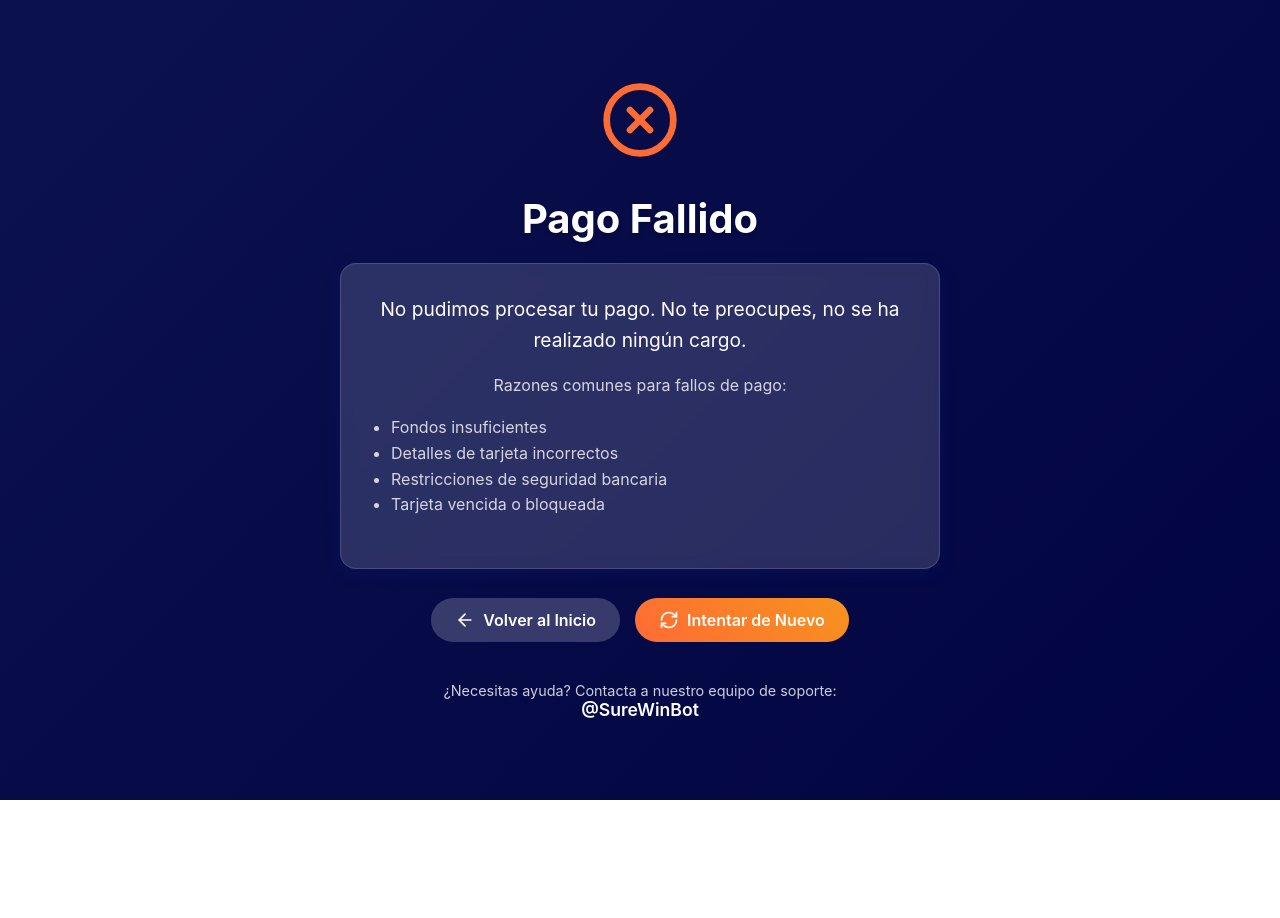
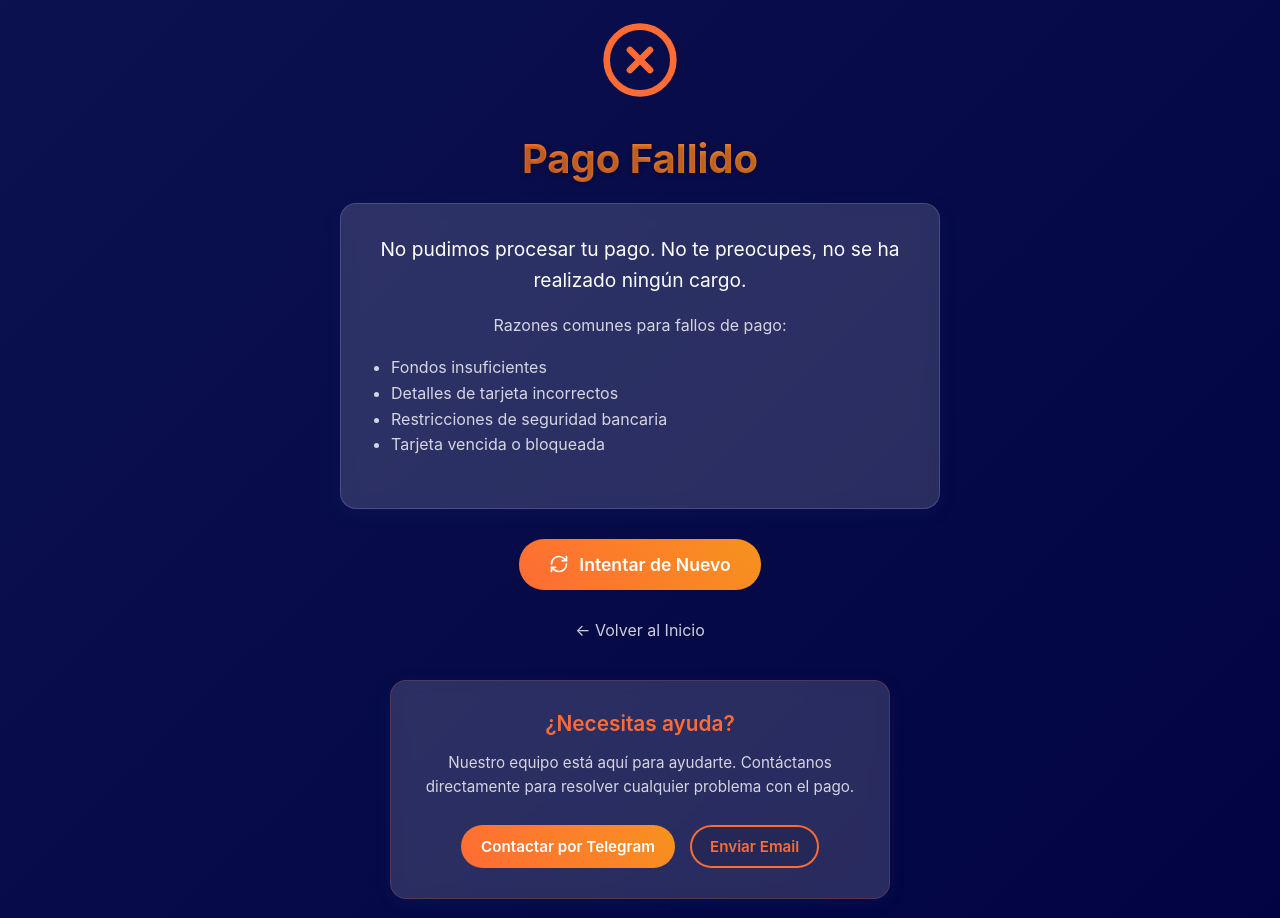
Before and after one commit to Santiago542/SureWinBotWeb, a React (Vite) app: page /payment-failed in a window 1280 px wide. Before the commit the page ends 800 px from the top, so only its background shows below. Built offline with nearby package versions, Linux system fonts and the light colour scheme.

Commit message:
Better styles

```diff
--- a/src/pages/NotFound.jsx
+++ b/src/pages/NotFound.jsx
@@ -48,7 +48,11 @@ const NotFound = () => {
           fontSize: 'clamp(3rem, 8vw, 6rem)',
           fontWeight: '900',
           marginBottom: '20px',
-          textShadow: '0 4px 8px rgba(0,0,0,0.3)'
+          textShadow: '0 4px 8px rgba(0,0,0,0.3)',
+          background: 'linear-gradient(45deg, #FF6B35, #F7931E)',
+          WebkitBackgroundClip: 'text',
+          WebkitTextFillColor: 'transparent',
+          backgroundClip: 'text'
         }}>
           404
         </h1>
@@ -57,7 +61,10 @@ const NotFound = () => {
           fontSize: '2rem',
           fontWeight: '700',
           marginBottom: '20px',
-          color: 'rgba(255,255,255,0.9)'
+          background: 'linear-gradient(45deg, #FF6B35, #F7931E)',
+          WebkitBackgroundClip: 'text',
+          WebkitTextFillColor: 'transparent',
+          backgroundClip: 'text'
         }}>
           Página No Encontrada
         </h2>
--- a/src/pages/PaymentCompleted.jsx
+++ b/src/pages/PaymentCompleted.jsx
@@ -37,7 +37,11 @@ const PaymentCompleted = () => {
           fontSize: '2.5rem',
           fontWeight: '700',
           marginBottom: '20px',
-          textShadow: '0 2px 4px rgba(0,0,0,0.3)'
+          textShadow: '0 2px 4px rgba(0,0,0,0.3)',
+          background: 'linear-gradient(45deg, #FF6B35, #F7931E)',
+          WebkitBackgroundClip: 'text',
+          WebkitTextFillColor: 'transparent',
+          backgroundClip: 'text'
         }}>
           ¡Pago Exitoso!
         </h1>
@@ -120,7 +124,7 @@ const PaymentCompleted = () => {
               gap: '5px'
             }}
           >
-          ← Volver a la Página Principal
+          ← Volver a Inicio
           </Link>
         </motion.div>        <div style={{ marginTop: '40px' }}>
           <p style={{ color: 'rgba(255,255,255,0.7)', fontSize: '0.9rem' }}>
--- a/src/pages/PaymentFailed.jsx
+++ b/src/pages/PaymentFailed.jsx
@@ -37,7 +37,11 @@ const PaymentFailed = () => {
           fontSize: '2.5rem',
           fontWeight: '700',
           marginBottom: '20px',
-          textShadow: '0 2px 4px rgba(0,0,0,0.3)'
+          textShadow: '0 2px 4px rgba(0,0,0,0.3)',
+          background: 'linear-gradient(45deg, #FF6B35, #F7931E)',
+          WebkitBackgroundClip: 'text',
+          WebkitTextFillColor: 'transparent',
+          backgroundClip: 'text'
         }}>
           Pago Fallido
         </h1>
@@ -70,31 +74,6 @@ const PaymentFailed = () => {
           flexWrap: 'wrap',
           marginBottom: '30px'
         }}>
-          <motion.div
-            whileHover={{ scale: 1.05 }}
-            whileTap={{ scale: 0.95 }}
-          >
-            <Link
-              to="/"
-              style={{
-                display: 'inline-flex',
-                alignItems: 'center',
-                background: 'rgba(255,255,255,0.2)',
-                color: '#ffffff',
-                padding: '12px 24px',
-                borderRadius: '25px',
-                textDecoration: 'none',
-                fontSize: '1rem',
-                fontWeight: '600',
-                gap: '8px',
-                backdropFilter: 'blur(10px)'
-              }}
-            >
-              <ArrowLeft size={20} />
-              Volver al Inicio
-            </Link>
-          </motion.div>
-
           <motion.a
             href="https://t.me/SureWinSportsBot"
             target="_blank"
@@ -104,12 +83,12 @@ const PaymentFailed = () => {
               alignItems: 'center',
               background: 'linear-gradient(45deg, #FF6B35, #F7931E)',
               color: '#ffffff',
-              padding: '12px 24px',
+              padding: '15px 30px',
               borderRadius: '25px',
               textDecoration: 'none',
-              fontSize: '1rem',
+              fontSize: '1.1rem',
               fontWeight: '600',
-              gap: '8px'
+              gap: '10px'
             }}
             whileHover={{ scale: 1.05 }}
             whileTap={{ scale: 0.95 }}
@@ -119,24 +98,89 @@ const PaymentFailed = () => {
           </motion.a>
         </div>
 
-        <div style={{ marginTop: '40px' }}>
-          <p style={{ color: 'rgba(255,255,255,0.8)', fontSize: '0.9rem' }}>
-            ¿Necesitas ayuda? Contacta a nuestro equipo de soporte:
-          </p>
-          <a
-            href="https://t.me/SureWinSportsBot"
-            target="_blank"
-            rel="noopener noreferrer"
+        <motion.div
+          whileHover={{ scale: 1.05 }}
+          whileTap={{ scale: 0.95 }}
+        >
+          <Link
+            to="/"
             style={{
-              color: '#ffffff',
+              display: 'inline-flex',
+              alignItems: 'center',
+              color: 'rgba(255,255,255,0.8)',
               textDecoration: 'none',
-              fontSize: '1.1rem',
-              fontWeight: '600'
+              fontSize: '1rem',
+              gap: '5px'
             }}
           >
-            @SureWinBot
-          </a>
-        </div>
+          ← Volver al Inicio
+          </Link>
+        </motion.div>
+
+        <motion.div
+          initial={{ opacity: 0, y: 20 }}
+          animate={{ opacity: 1, y: 0 }}
+          transition={{ duration: 0.6, delay: 0.4 }}
+          className="glass"
+          style={{
+            textAlign: 'center',
+            padding: '30px 20px',
+            marginTop: '40px',
+            maxWidth: '500px',
+            margin: '40px auto 0 auto',
+            border: '1px solid rgba(255, 107, 53, 0.2)'
+          }}
+        >
+          <h3 style={{
+            color: '#FF6B35',
+            fontSize: '1.3rem',
+            marginBottom: '15px',
+            fontWeight: '600'
+          }}>
+            ¿Necesitas ayuda?
+          </h3>
+          <p style={{
+            color: 'rgba(255,255,255,0.8)',
+            marginBottom: '25px',
+            lineHeight: 1.6,
+            fontSize: '0.95rem'
+          }}>
+            Nuestro equipo está aquí para ayudarte. Contáctanos directamente para resolver cualquier problema con el pago.
+          </p>
+          <div style={{
+            display: 'flex',
+            gap: '15px',
+            justifyContent: 'center',
+            flexWrap: 'wrap'
+          }}>
+            <motion.a
+              href="https://t.me/SureWinSportsBot"
+              target="_blank"
+              rel="noopener noreferrer"
+              className="btn-primary"
+              style={{
+                fontSize: '0.95rem',
+                padding: '12px 20px'
+              }}
+              whileHover={{ scale: 1.02 }}
+              whileTap={{ scale: 0.98 }}
+            >
+              Contactar por Telegram
+            </motion.a>
+            <motion.a
+              href="mailto:support@surewinbot.com"
+              className="btn-secondary"
+              style={{
+                fontSize: '0.95rem',
+                padding: '12px 20px'
+              }}
+              whileHover={{ scale: 1.02 }}
+              whileTap={{ scale: 0.98 }}
+            >
+              Enviar Email
+            </motion.a>
+          </div>
+        </motion.div>
       </motion.div>
     </div>
   )
--- a/src/pages/PrivacyPolicy.jsx
+++ b/src/pages/PrivacyPolicy.jsx
@@ -35,7 +35,15 @@ const PrivacyPolicy = () => {
                 Volver al Inicio
               </Link>
             </motion.div>
-            <h1 style={{ fontSize: '2.5rem', fontWeight: '700', marginBottom: '10px' }}>
+            <h1 style={{
+              fontSize: '2.5rem',
+              fontWeight: '700',
+              marginBottom: '10px',
+              background: 'linear-gradient(45deg, #FF6B35, #F7931E)',
+              WebkitBackgroundClip: 'text',
+              WebkitTextFillColor: 'transparent',
+              backgroundClip: 'text'
+            }}>
               Política de Privacidad
             </h1>
             <p style={{ color: 'rgba(255,255,255,0.8)', fontSize: '1rem' }}>
--- a/src/pages/TermsOfService.jsx
+++ b/src/pages/TermsOfService.jsx
@@ -35,7 +35,15 @@ const TermsOfService = () => {
                 Volver al Inicio
               </Link>
             </motion.div>
-            <h1 style={{ fontSize: '2.5rem', fontWeight: '700', marginBottom: '10px' }}>
+            <h1 style={{
+              fontSize: '2.5rem',
+              fontWeight: '700',
+              marginBottom: '10px',
+              background: 'linear-gradient(45deg, #FF6B35, #F7931E)',
+              WebkitBackgroundClip: 'text',
+              WebkitTextFillColor: 'transparent',
+              backgroundClip: 'text'
+            }}>
               Términos de Servicio
             </h1>
             <p style={{ color: 'rgba(255,255,255,0.8)', fontSize: '1rem' }}>
```
Also changed, not shown: src/pages/FAQ.jsx (+85 -29 lines).
